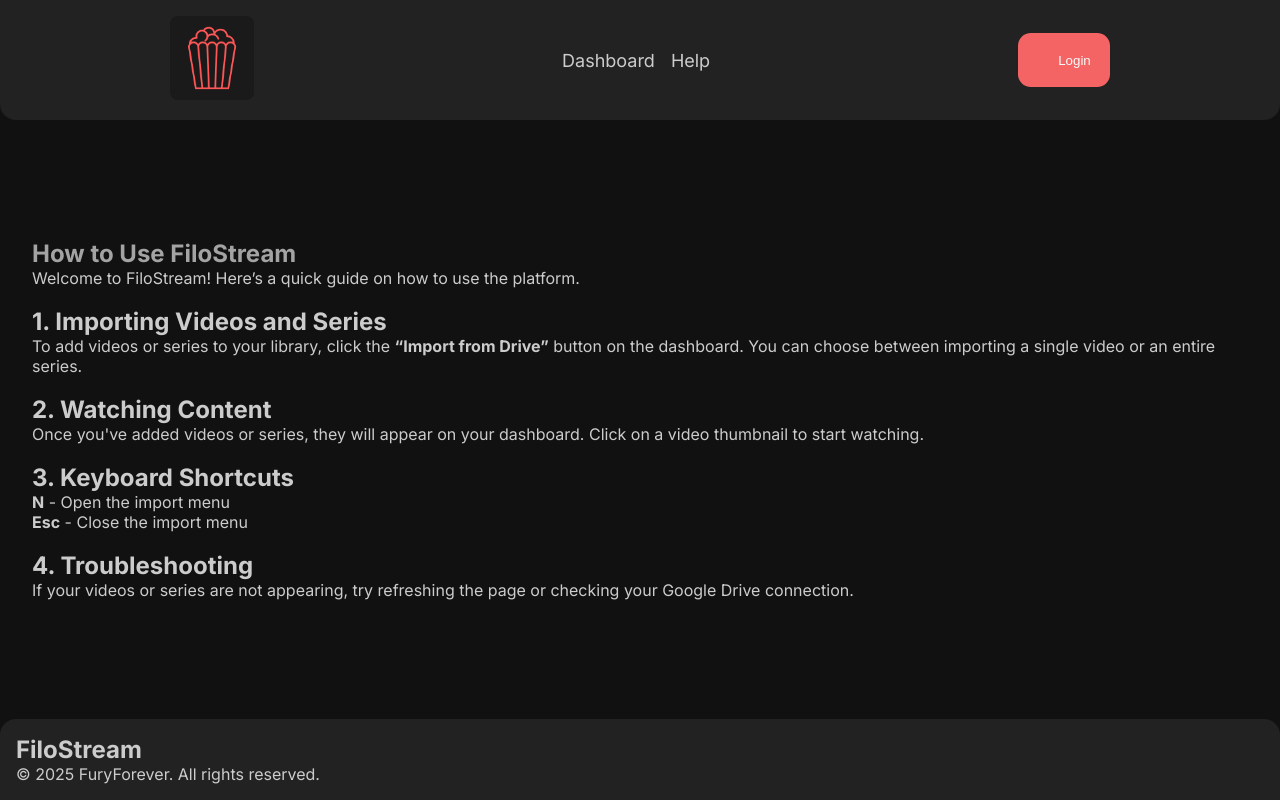
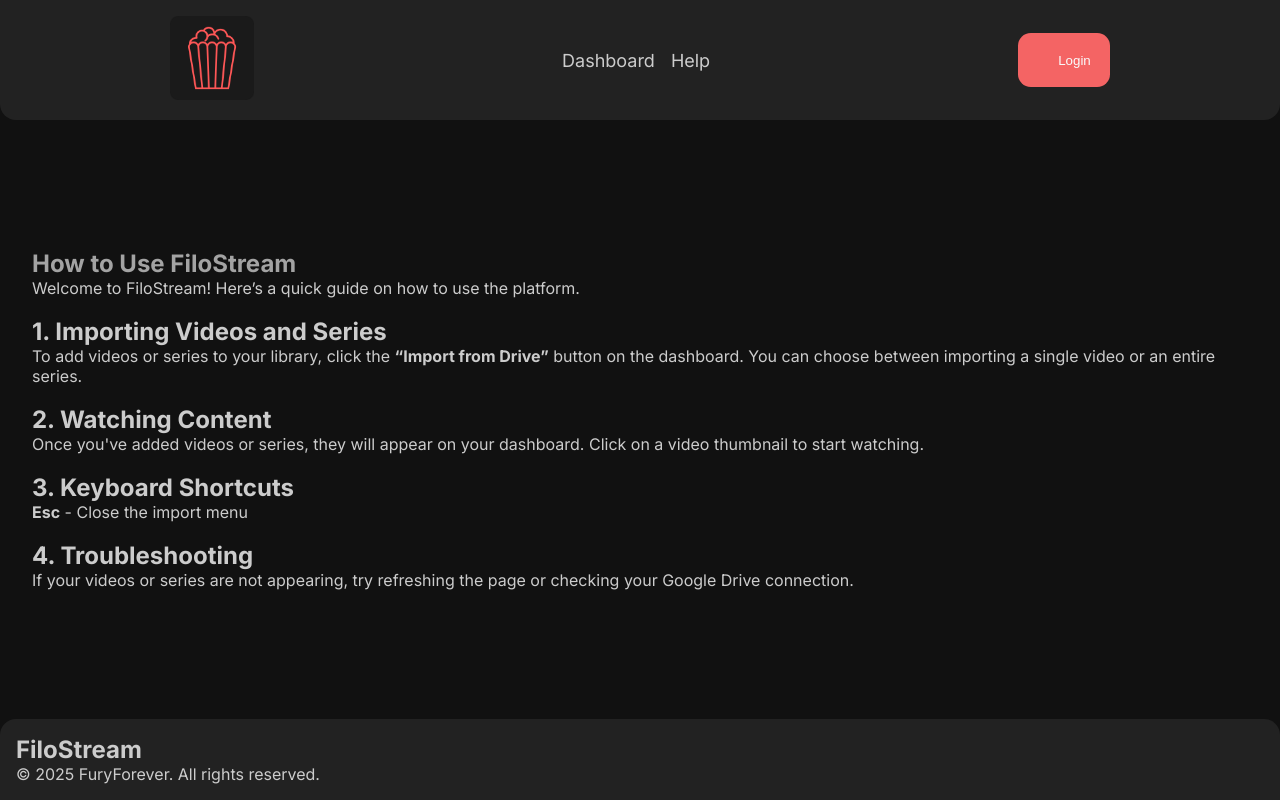
Before and after one commit to Furyforev3r/FiloStream, a SvelteKit app: page /help in a window 1280 px wide. Built offline with nearby package versions, Linux system fonts and the light colour scheme; no server answers; some icons are missing.

Commit message:
fix: n shortcut removed

```diff
--- a/src/routes/dashboard/+page.svelte
+++ b/src/routes/dashboard/+page.svelte
@@ -30,10 +30,6 @@
     }
 
     function handleKeydown(event: KeyboardEvent) {
-        if (event.key === 'n') {
-            toggleMenu()
-        }
-
         if (event.key === 'Escape' && toggleMenuValue) {
             toggleMenu()
         }
--- a/src/routes/help/+page.svelte
+++ b/src/routes/help/+page.svelte
@@ -31,8 +31,7 @@
             <div>
                 <h2>3. Keyboard Shortcuts</h2>
                 <ul>
-                    <li><strong>N</strong> - Open the import menu</li>
-                    <li><strong>Esc</strong> - Close the import menu</li>
+                   <li><strong>Esc</strong> - Close the import menu</li>
                 </ul>
             </div>
 
```
